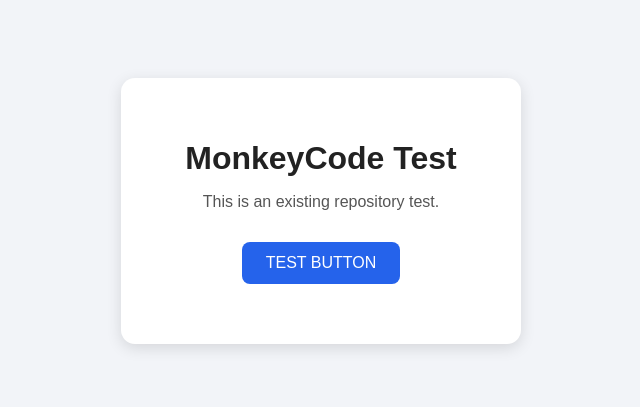
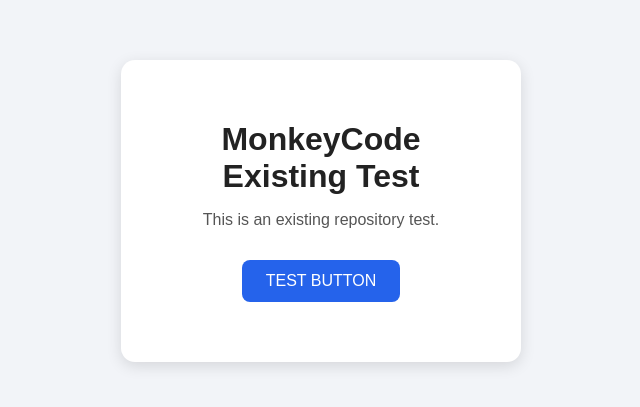
Before and after one commit to Kadasatish/monkeycode-existing-files-test, a plain HTML site: page index.html in a window 1280 px wide. Shown: the part 189-596 px from the top of the page, without its empty margins (319-959 px from the left). Drawn offline with Linux system fonts and the light colour scheme.

Commit message:
Update heading text to MonkeyCode Existing Test Co-authored-by: monkeycode-ai <monkeycode-ai@chaitin.com>

```diff
--- a/index.html
+++ b/index.html
@@ -9,7 +9,7 @@
 <body>
 
   <div class="container">
-    <h1>MonkeyCode Test</h1>
+    <h1>MonkeyCode Existing Test</h1>
     <p>This is an existing repository test.</p>
     <button id="testButton">TEST BUTTON</button>
     <p id="message"></p>
```
